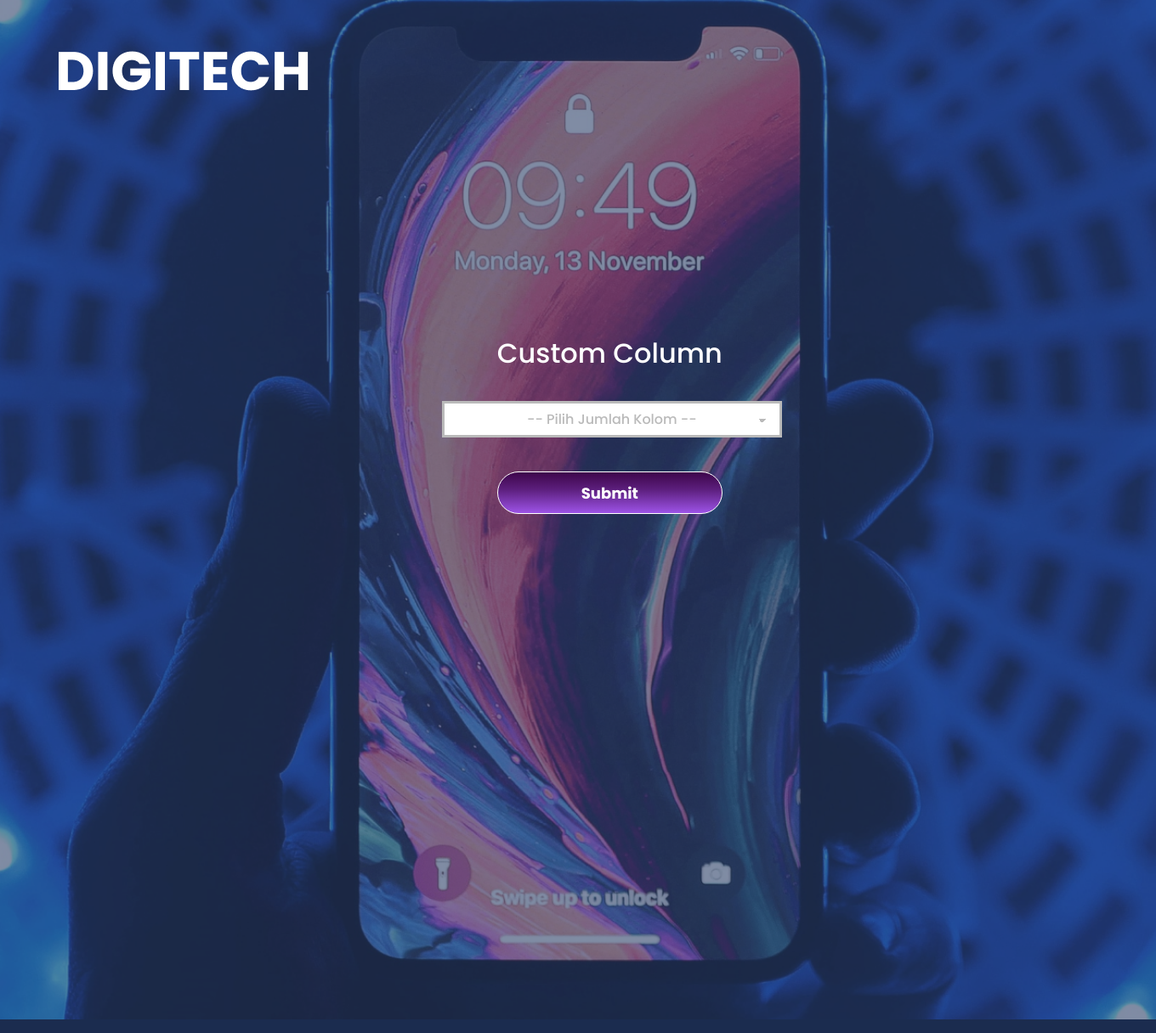
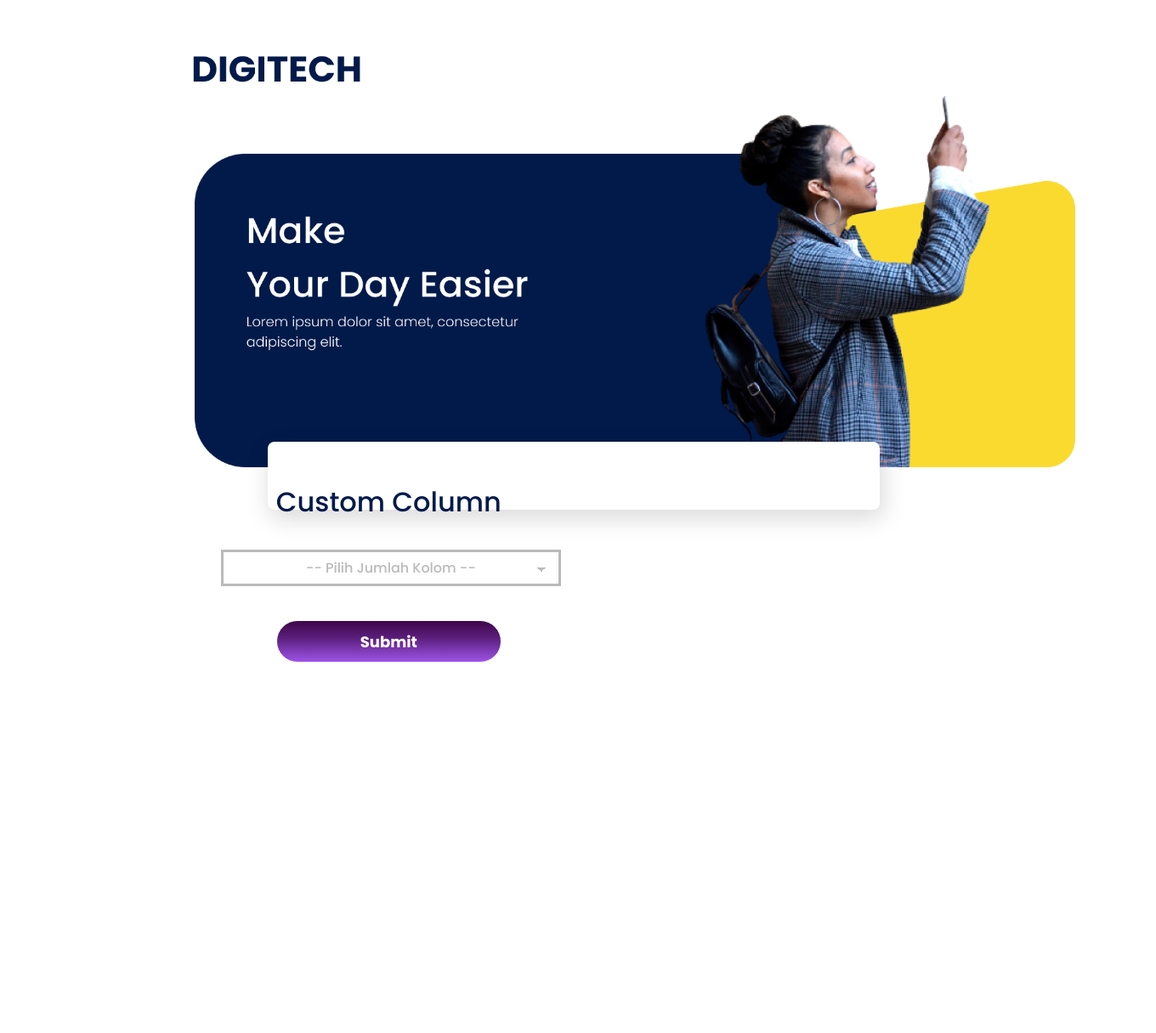
Before and after one commit to Theofilusarifin/Project2_Webprog, a PHP site: page / in a window 1360 px wide. Shown: the whole page at 85% size. Run offline with PHP 8.4, Linux system fonts and the light colour scheme.

Commit message:
Update index.php

```diff
--- a/index.php
+++ b/index.php
@@ -11,31 +11,38 @@
         @import url('https://fonts.googleapis.com/css2?family=Old+Standard+TT:ital,wght@0,400;0,700;1,400&family=Open+Sans:wght@300&family=Poppins:wght@500;600;700&display=swap');
 
         body {
-            background: url("assets/index_backgorund.png") no-repeat center center;
+            /* background: url("assets/cover.png") no-repeat center center; */
             -webkit-background-size: cover;
             -moz-background-size: cover;
             -o-background-size: cover;
-            background-size: cover;
+            background-size: 500px;
             min-height: 1200px;
             overflow-y: hidden;
             color: #FFFFFF;
             min-height: 1200px;
-            margin: 0;
+            float:auto;
+            left:100px;
             font-family: 'Poppins', sans-serif;
+
         }
 
         .container {
-            background: rgba(2, 26, 74, 0.5);
+            width: 500px;
+            height:500px;
+            /* background: rgba(2, 26, 74, 0.5);
             overflow: hidden;
             height: 100%;
             min-height: 1200px;
-            position: relative;
+            position: relative; */
         }
 
         img {
             position: absolute;
-            top: 5%;
-            left: 5%;
+            top: 50px;
+            left: 225px;
+            width: 1100px;
+            height:500px;
+
         }
 
         form {
@@ -47,8 +54,17 @@
         p {
             font-family: 'Poppins', sans-serif;
             font-size: 32px;
+            color: #021A4A;
         }
-
+        .rectangle{
+            background: white ;
+            padding: 15px 10px ;
+            width:700px;
+            height: 50px;
+            margin:280px -270px;
+            border-radius:8px;
+            box-shadow: 3px 9px 28px 1px rgba(0, 0, 0, 0.15);
+        }
         .myselect {
             text-align-last: center;
             padding: 10px 25px;
@@ -107,9 +123,10 @@
 
 <body>
     <div class="container">
-        <img src="assets/logo.png" alt="">
+        <img src="assets/cover.png" alt="">
         <form action="display.php" method="POST">
             <div class="content">
+            <div class="rectangle">
                 <p>Custom Column</p>
                 <select name="jumlah_kolom" class="myselect">
                     <option value="">-- Pilih Jumlah Kolom --</option>
@@ -122,6 +139,7 @@
                 <br>
                 <input class="mybutton" type="submit" value="Submit">
             </div>
+                </div>
         </form>
     </div>
 </body>
```
